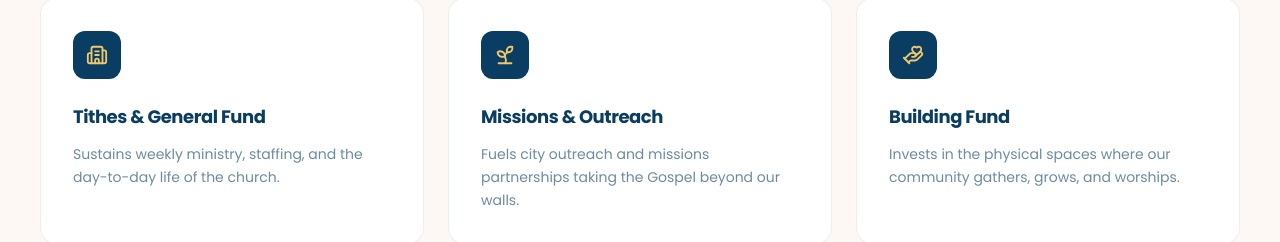
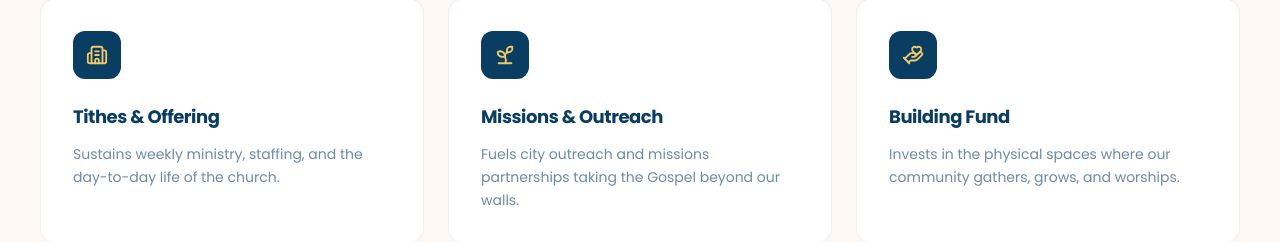
Before and after one commit to Kobby38/theprayertemple, a Next.js app: page /give in a window 1280 px wide. Shown: the part 693-935 px from the top of the page. Built offline with nearby package versions, Linux system fonts and the light colour scheme.

Commit message:
Rename fund title from 'Tithes & General Fund' to 'Tithes & Offering'

```diff
--- a/app/give/page.tsx
+++ b/app/give/page.tsx
@@ -13,7 +13,7 @@ export const metadata: Metadata = {
 const funds = [
   {
     icon: Building2,
-    title: "Tithes & General Fund",
+    title: "Tithes & Offering",
     body: "Sustains weekly ministry, staffing, and the day-to-day life of the church.",
   },
   {
```
